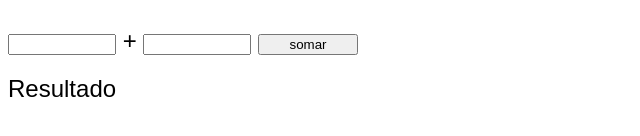
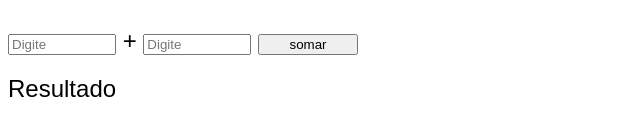
Before and after one commit to ronaldomborges/number2, a plain HTML site: page index.html in a window 1280 px wide. Shown: the part 164-300 px from the top of the page, 0-640 px from the left. Drawn offline with Linux system fonts and the light colour scheme.

Commit message:
soma_CSS 2

```diff
--- a/index.html
+++ b/index.html
@@ -26,8 +26,8 @@
 <body>
     <h1>Treinando JavaScript</h1>
     <h2>Somando</h2>
-    <input type="number" name="textn1" id="textn1"> +
-    <input type="number" name="textn2" id="textn2">
+    <input type="number" name="textn1" id="textn1" placeholder="Digite"> +
+    <input type="number" name="textn2" id="textn2" placeholder="Digite">
     <input type="button" value="somar" onclick="soma()">
     <div id="res">Resultado</div>
 
```
